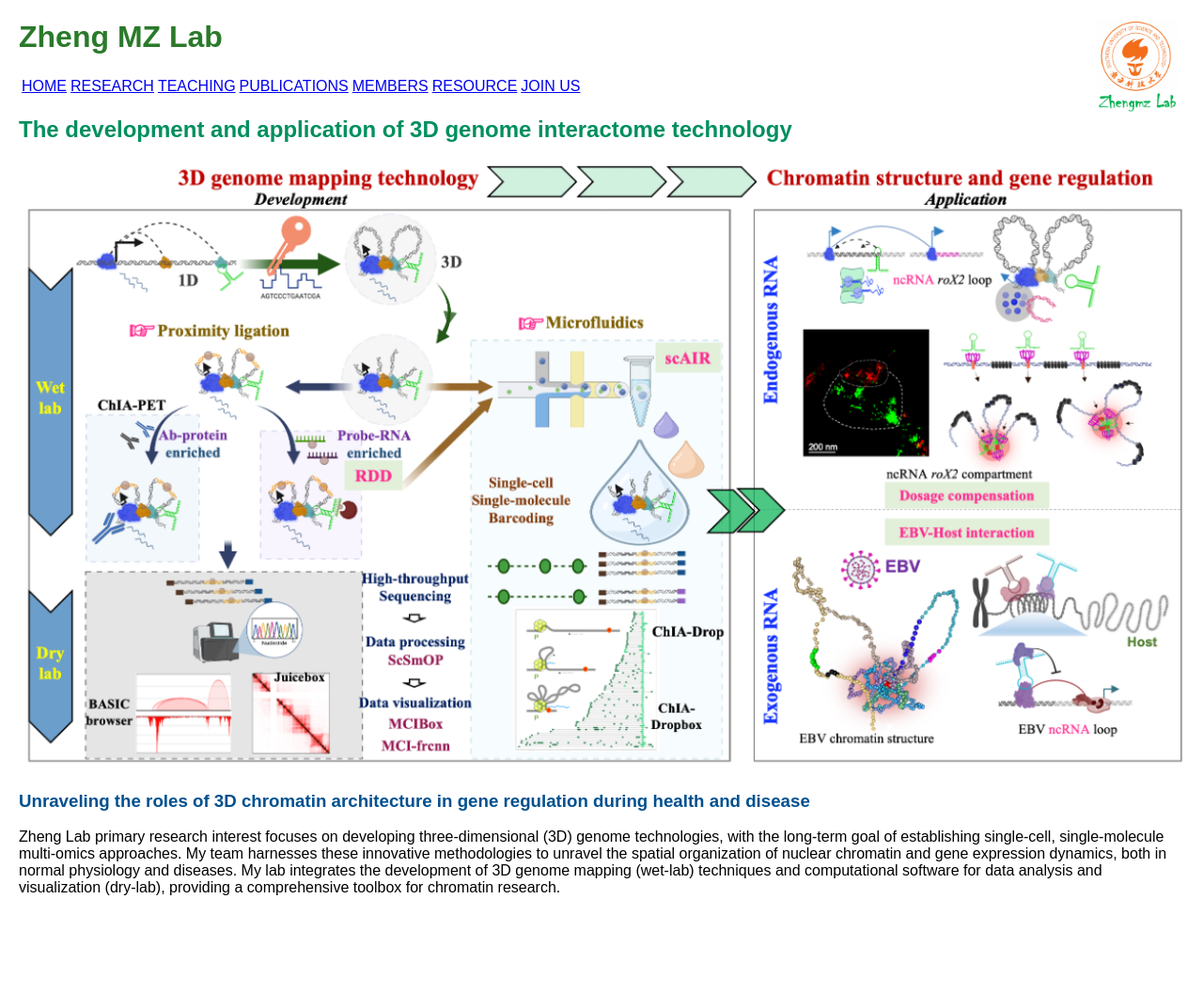
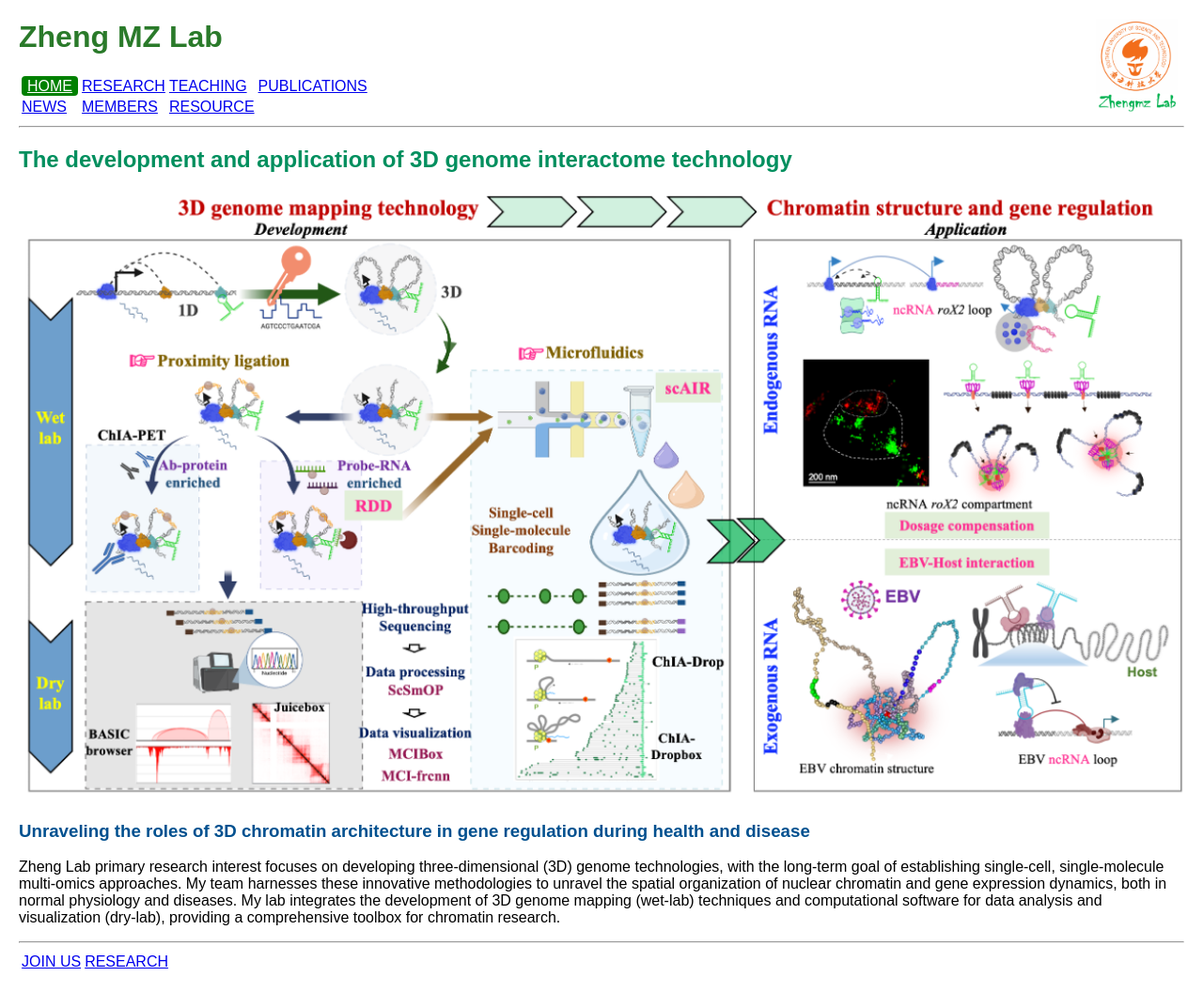
Before and after one commit to ZhengmzLab/zhengmzlab.github.io, a Jekyll site: the page built from index.md, in a window 1280 px wide. Shown: the whole page at 94% size. Built offline with Jekyll 4.4.1, drawn with Linux system fonts in a browser that asks for light colours; before the commit the page ends 974 px from its top, so only the background shows below that.

Commit message:
Update index.md

```diff
--- a/index.md
+++ b/index.md
@@ -2,8 +2,22 @@
 layout: default
 title: HOME
 ---
+<table>
+  <tr>
+    <td><a href="https://www.zhengmzlab.com/index.html" style="background-color: green; color: white; padding: 2px 6px; border-radius: 4px;">HOME</a></td>
+    <td><a href="https://www.zhengmzlab.com/research.html">RESEARCH</a></td>
+    <td><a href="https://www.zhengmzlab.com/teaching.html">TEACHING</a></td>
+    <td><a href="https://www.zhengmzlab.com/publications.html">PUBLICATIONS</a></td>
+  </tr>
+  <tr>
+    <td><a href="https://www.zhengmzlab.com/news.html">NEWS</a></td>
+    <td><a href="https://www.zhengmzlab.com/members.html">MEMBERS</a></td>
+    <td><a href="https://www.zhengmzlab.com/resource.html">RESOURCE</a></td>
+    <td><a href="https://www.zhengmzlab.com/join_us.html"></a></td>
+  </tr>
+</table>
 
-|[HOME](https://www.zhengmzlab.com/index.html)|[RESEARCH](https://www.zhengmzlab.com/research.html)|[TEACHING](https://www.zhengmzlab.com/teaching.html)|[PUBLICATIONS](https://www.zhengmzlab.com/publications.html)|[MEMBERS](https://www.zhengmzlab.com/members.html)|[RESOURCE](https://www.zhengmzlab.com/resource.html)|[JOIN US](https://www.zhengmzlab.com/join_us.html)|
+---
 
 
 ## <span style="color:#008f5e; font-weight:bold;">The development and application of 3D genome interactome technology</span>
@@ -13,3 +27,7 @@ title: HOME
 ### <span style="color:#00508f; font-weight:bold;">Unraveling the roles of 3D chromatin architecture in gene regulation during health and disease</span>
 
 Zheng Lab primary research interest focuses on developing three-dimensional (3D) genome technologies, with the long-term goal of establishing single-cell, single-molecule multi-omics approaches. My team harnesses these innovative methodologies to unravel the spatial organization of nuclear chromatin and gene expression dynamics, both in normal physiology and diseases. My lab integrates the development of 3D genome mapping (wet-lab) techniques and computational software for data analysis and visualization (dry-lab), providing a comprehensive toolbox for chromatin research.
+
+---
+
+[JOIN US](join_us.html) | [RESEARCH](research.html)
```
